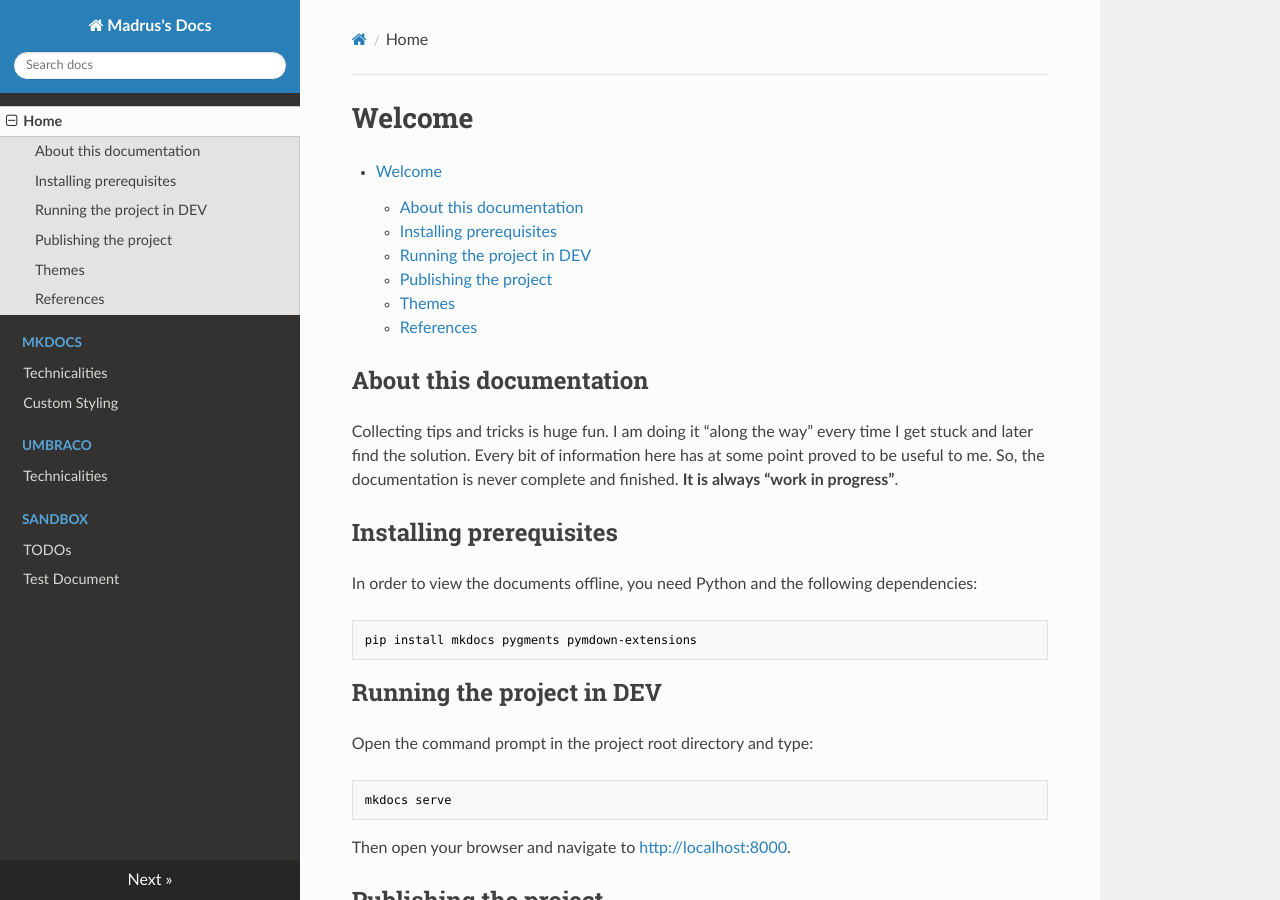
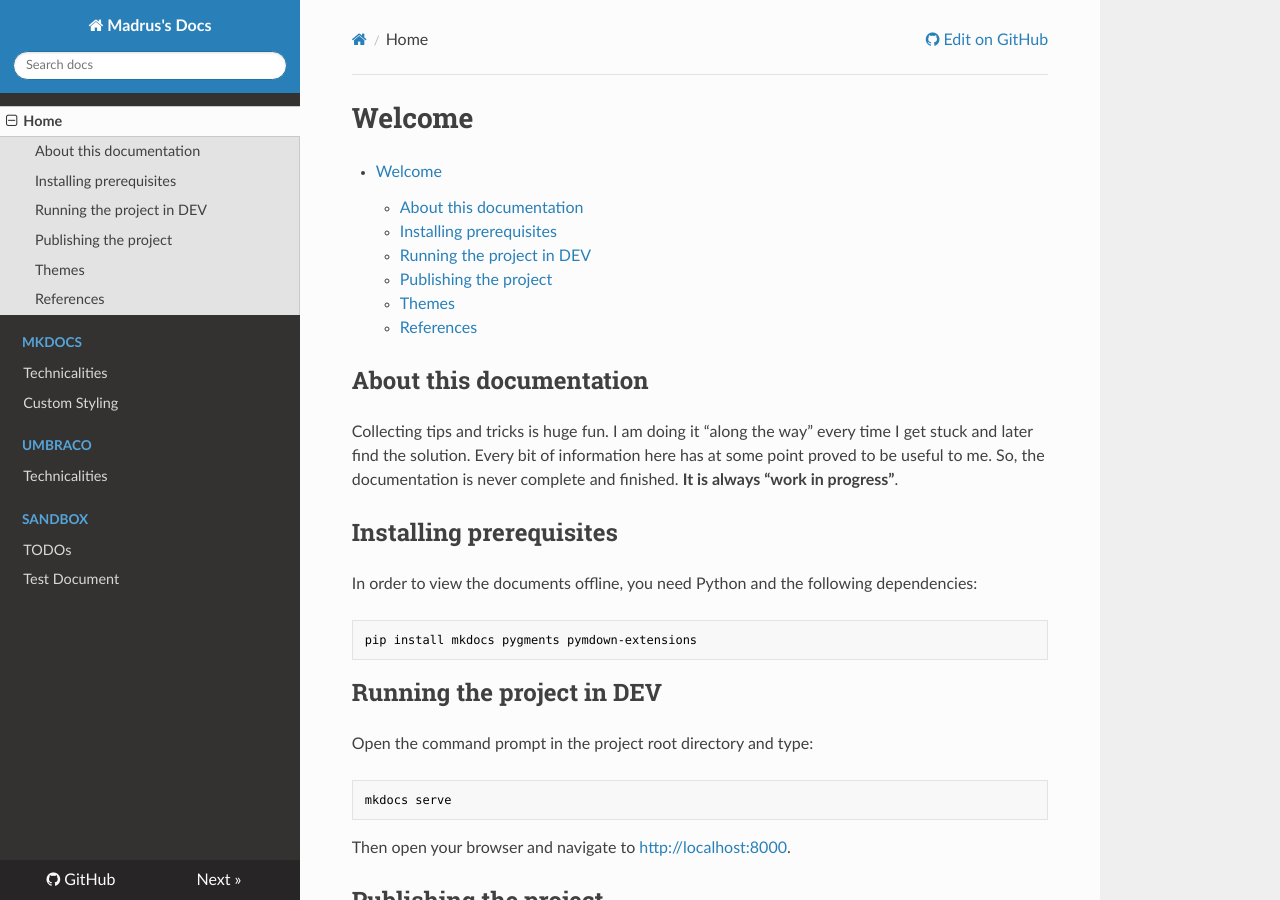
Before and after one commit to madrus/kdocs, an MkDocs documentation site: the page built from docs/index.md, in a window 1280 px wide and 900 px high. Built offline with MkDocs 1.6.1, drawn with Linux system fonts in a browser that asks for light colours; nearby versions of some CDN libraries; old or Windows-style settings are respelled for this version of MkDocs; some of the changed lines change nothing that is shown.

Commit message:
minor fix

```diff
--- a/mkdocs.yml
+++ b/mkdocs.yml
@@ -4,6 +4,10 @@ site_description: 'A short description of my project'
 site_author: 'Madrus'
 site_url: 'https://madrus.github.io/kdocs'
 site_favicon: 'images/favicon.ico'
+
+# Repository
+#repo_name: 'GitHub'  # will it work with GitLab?
+repo_url: 'https://github.com/madrus/kdocs'
 
 # Pages structure
 pages:
@@ -42,3 +46,8 @@ markdown_extensions:
       smart_angled_quotes: true
   - toc:
       permalink: '#'
+
+# Google Analytics
+google_analytics:
+  - 'UA-XXXXXXXX-X'
+  - 'auto'
```
Also changed, not shown: 2 other files.
